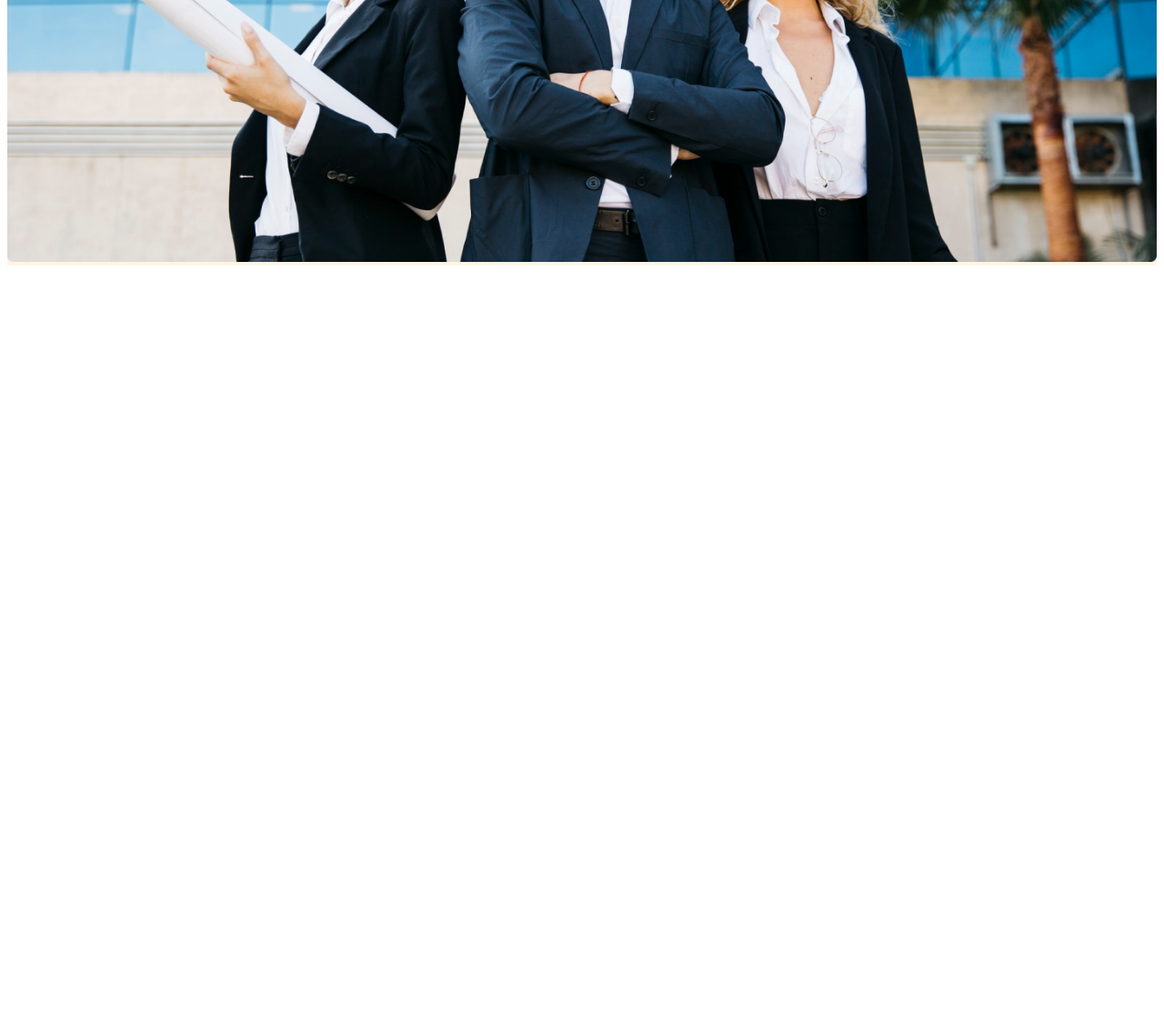
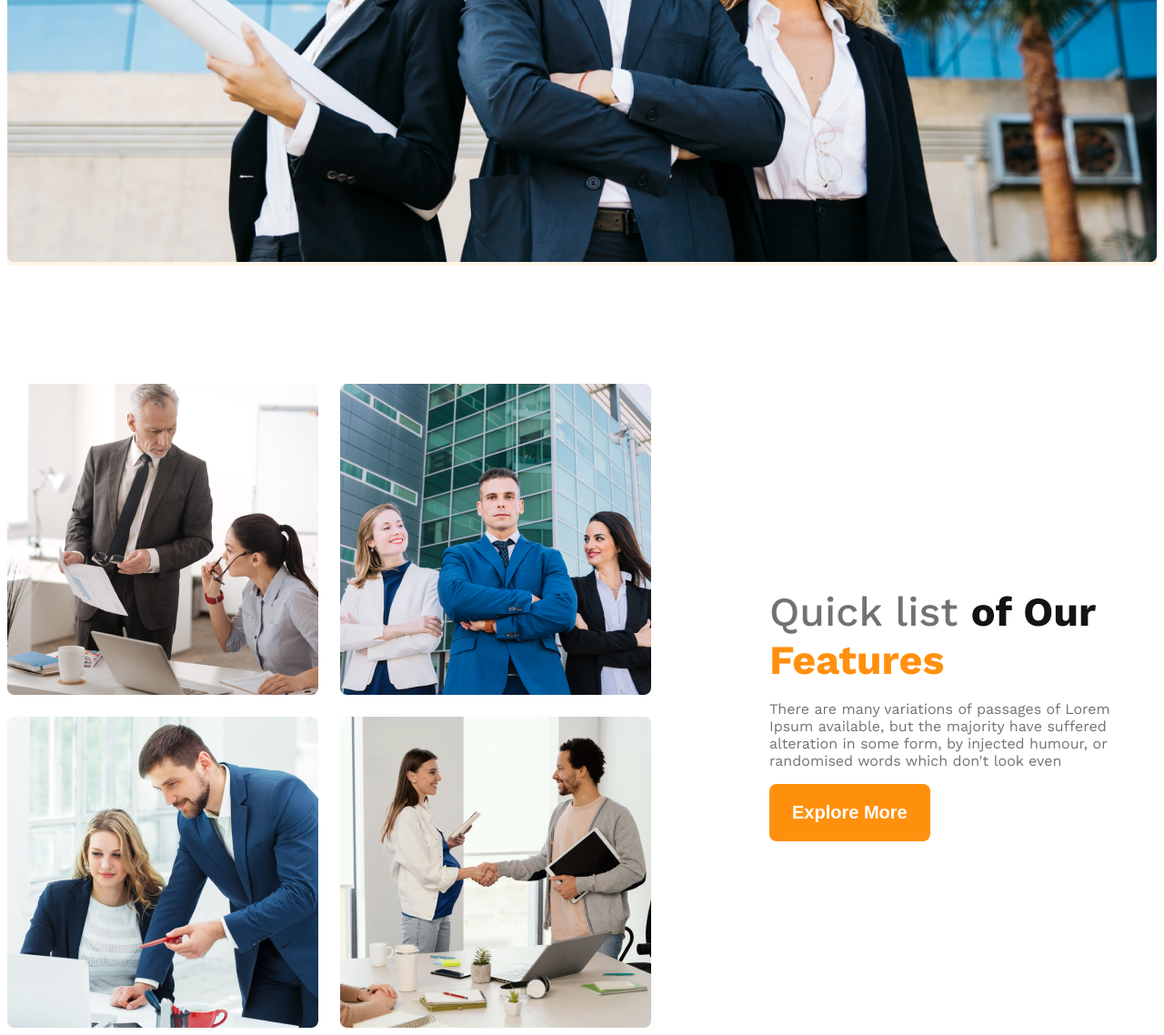
Before and after one commit to Asif-Zetu/g3-architects-website, a plain HTML site: page index.html in a window 1280 px wide. Shown: the part 892-2030 px from the top of the page at 91% size. Before the commit the page ends 1192 px from the top, so only its background shows below. Drawn offline with nearby package versions, Linux system fonts and the light colour scheme.

Commit message:
added teams section

```diff
--- a/index.html
+++ b/index.html
@@ -37,7 +37,28 @@
         <img class="banner-image" src="images/banner.png" alt="" />
       </div>
     </header>
-    <main></main>
+    <main>
+      <section class="teams display-flex">
+        <div class="team-img-container">
+          <img src="images/team1.png" alt="" />
+          <img src="images/team2.png" alt="" />
+          <img src="images/team3.png" alt="" />
+          <img src="images/team4.png" alt="" />
+        </div>
+        <div class="our-features">
+          <h3 class="feature-title">
+            <span id="quick-list" class="dark-03">Quick list </span
+            ><span id="of-our" class="dark-01">of Our </span><span id="features">Features</span>
+          </h3>
+          <p class="feature-description dark-03">
+            There are many variations of passages of Lorem Ipsum available, but
+            the majority have suffered alteration in some form, by injected
+            humour, or randomised words which don't look even
+          </p>
+          <button class="btn-primary">Explore More</button>
+        </div>
+      </section>
+    </main>
     <footer></footer>
   </body>
 </html>
--- a/styles/architects.css
+++ b/styles/architects.css
@@ -1,4 +1,4 @@
-@import url('https://fonts.googleapis.com/css2?family=Work+Sans:ital,wght@0,100..900;1,100..900&display=swap');
+@import url("https://fonts.googleapis.com/css2?family=Work+Sans:ital,wght@0,100..900;1,100..900&display=swap");
 
 .work-sans-font {
   font-family: "Work Sans", serif;
@@ -9,28 +9,32 @@
 
 /* shared styles */
 
-  .display-flex{
+.display-flex {
   display: flex;
 }
 
-  .dark-01{
+.text-primary{
+  color: #FF900E;
+}
+
+.dark-01 {
   color: #131313;
 }
 
-  .dark-02{
+.dark-02 {
   color: #424242;
 }
 
-  .dark-03{
+.dark-03 {
   color: #727272;
 }
 
-  .bg-light{
+.bg-light {
   background-color: rgba(255, 144, 14, 0.1);
 }
 
-  .btn-primary{
-    background-color: #FF900E;
+.btn-primary {
+  background-color: #ff900e;
   padding: 20px 25px;
   color: white;
   font-size: 1.25rem;
@@ -39,55 +43,119 @@
   border: none;
 }
 
+main{
+  max-width: 1440px;
+  margin: 0 auto;
+}
+
+main > section{
+  margin-top: 130px;
+}
+
 /* header styles */
 
 /* navbar related styles */
 
-  .navbar{
+.navbar {
   justify-content: space-between;
   align-items: center;
 }
 
-  .brand{
+.brand {
   font-size: 3rem;
   font-weight: 700;
 }
 
-  .nav-item{
+.nav-item {
   list-style: none;
   margin-right: 30px;
 }
 
-  .nav-link{
+.nav-link {
   text-decoration: none;
   font-weight: 500px;
 }
 
-  .navbar, .banner{
+.navbar,
+.banner {
   max-width: 1440px;
   margin: 0 auto;
 }
 
 /* banner related styles */
 
-  .banner-content{
+.banner-content {
   max-width: 850px;
   margin: 0 auto;
   text-align: center;
   margin-bottom: 50px;
 }
 
-  .banner-title{
+.banner-title {
   font-size: 4rem;
   font-weight: bold;
 }
 
-  .banner-image{
+.banner-image {
   width: 100%;
 }
 
-  @media screen and (max-width:576px) {
-    .navbar, .nav-links{
+/* teams and feature related styles */
+
+.teams{
+  justify-content: center;
+  align-items: center;
+}
+
+.team-img-container{
+  display: grid;
+  grid-template-columns: repeat(2, 1fr);
+  gap: 24px;
+}
+
+.our-features{
+  margin-left: 130px;
+  max-width: 530px;
+}
+
+#quick-list{
+  font-size: 2.8rem;
+  font-weight: 500;
+}
+
+#of-our{
+  font-size: 2.8rem;
+  font-weight: 700;
+}
+
+#features{
+  font-size: 2.8rem;
+  font-weight: 700;
+  color: #FF900E;
+}
+
+@media screen and (max-width: 576px) {
+  .navbar,
+  .nav-links,
+  .teams {
     flex-direction: column;
   }
+  .team-img-container{
+    grid-template-columns: repeat(1, 1fr);
   }
+
+  .our-features{
+    margin: 0 25px 0;
+    text-align: center;
+  }
+}
+
+@media screen and (min-width: 576px) and (max-width: 992px) {
+  .teams{
+    flex-direction: column;
+  }
+  .our-features{
+    margin: 50px auto;
+    text-align: center;
+  }
+}
```
Lines whose indentation alone changed are shown as unchanged.
